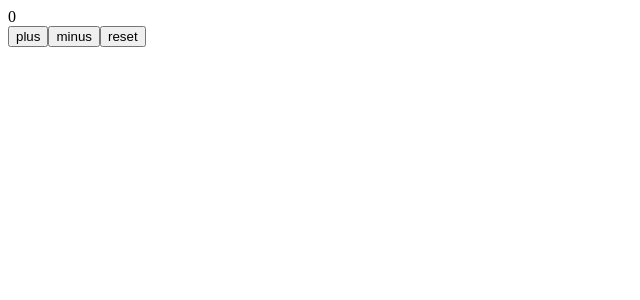
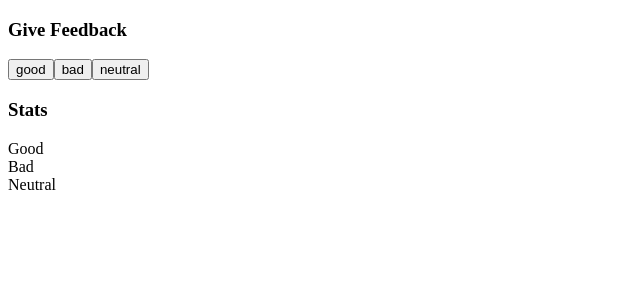
Before and after one commit to kentauyeung/fullstackopen-react, a React (Create React App) app: page / in a window 1280 px wide. Shown: the top 300 px of the page, without its empty margins (0-640 px from the left). Built offline with nearby package versions, Linux system fonts and the light colour scheme.

Commit message:
Working on exercise 1.6

```diff
--- a/src/App.js
+++ b/src/App.js
@@ -1,37 +1,49 @@
 import React, { useState } from 'react'
 
-const Display = ({ counter }) => <div>{counter}</div>
+// const History = (props) => {
+//   if (props.allClicks.length === 0) {
+//     return (
+//       <div>
+//         the app is used by pressing the buttons
+//       </div>
+//     )
+//   }
+//   return (
+//     <div>
+//       button press history: {props.allClicks.join(' ')}
+//     </div>
+//   )
+// }
 
-const Button = ({ handleClick, text }) => (
-    <button onClick={handleClick}>
-      {text}
-    </button>
-  )
+// const Display = props => <div>{props.value}</div>
+
+const Button = (props) => (
+  <button onClick={props.handleClick}>
+    {props.text}
+  </button>
+)
 
 const App = () => {
-  const [ counter, setCounter ] = useState(0)
+  const [good, setGood] = useState(0)
+  const [bad, setBad] = useState(0)
+  const [neutral, setNeutral] = useState(0)
 
-  const increaseByOne = () => setCounter(counter+1)
-  const decreaseByOne = () => setCounter(counter-1)
-  const setToZero = () => setCounter(0)
 
   return (
     <div>
-      <Display counter={counter}/>
-      <Button
-        handleClick={increaseByOne}
-        text='plus'
-      />
-      <Button
-        handleClick={decreaseByOne}
-        text='minus'
-      />
-      <Button
-        handleClick={setToZero}
-        text='reset'
-      />
+      <h3>Give Feedback</h3>
+      <Button handleClick={() => setGood + 1} text="good" />
+      <Button handleClick={() => bad + 1} text="bad" />
+      <Button handleClick={() => setNeutral + 1} text="neutral" />
+      <h3>Stats</h3>
+      <div>Good {good.value}</div>
+      <div>Bad {bad.value}</div>
+      <div>Neutral {neutral.value}</div>
     </div>
   )
 }
 
 export default App
+
+// https://fullstackopen.com/en/part1/a_more_complex_state_debugging_react_apps
+// exercises
```
